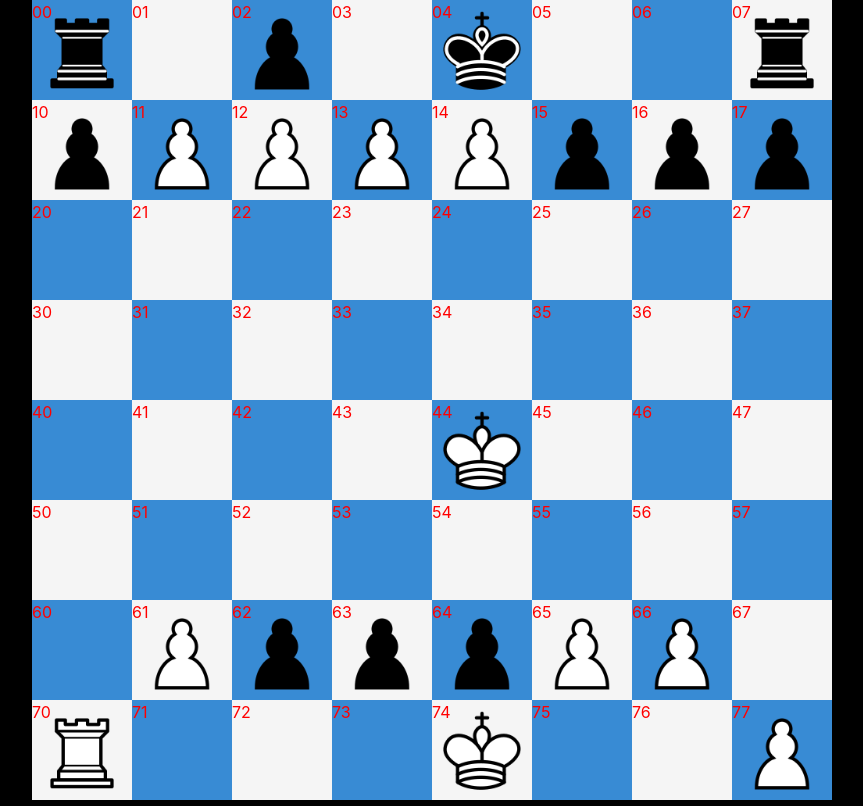
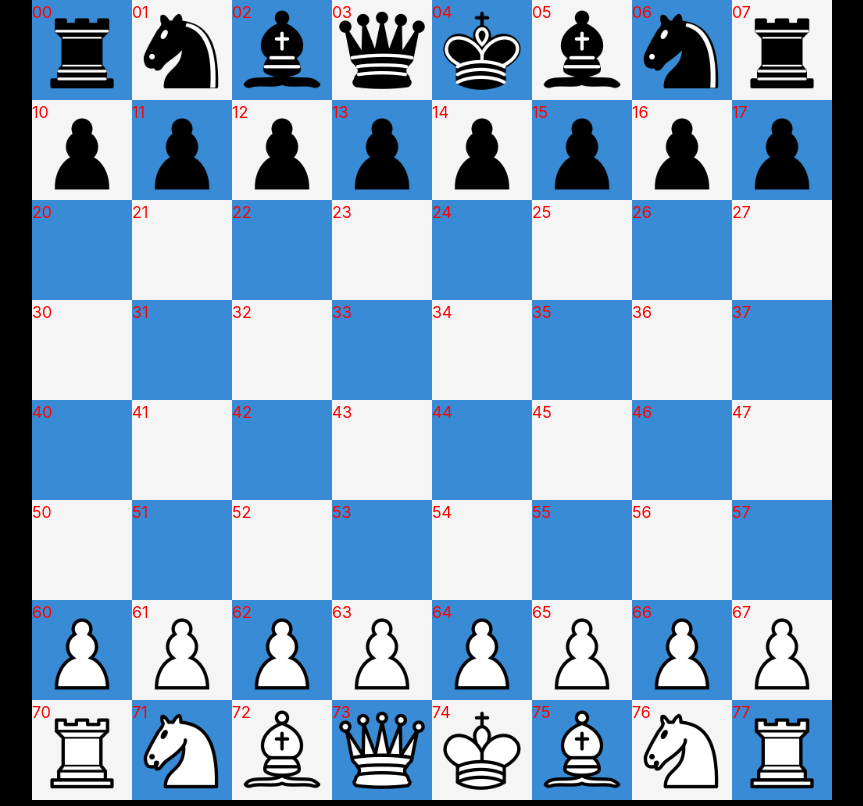
Before and after one commit to prconcepcion/React-Chess, a React (Vite) app: page / in a window 1280 px wide. Shown: the whole page, without its empty margins (88-951 px from the left). Built offline with nearby package versions, Linux system fonts and the light colour scheme.

Commit message:
added initialBoard in util

```diff
--- a/src/App.jsx
+++ b/src/App.jsx
@@ -6,18 +6,7 @@ import { useState } from 'react';
 import { useSelector } from 'react-redux';
 import { selectMoves } from './store/movelist/counterMoveList';
 import { GameOverScreen } from './components/GameOverScreen';
-
-export const initialBoard = [
-	[ 'blackRook', 'blackKnight', 'blackBishop', 'blackQueen',  'blackKing', 'blackBishop', 'blackKnight', 'blackRook' ],
-	[ 'blackPawn', 'blackPawn', 'blackPawn', 'blackPawn', 'blackPawn', 'blackPawn', 'blackPawn', 'blackPawn', ],
-	[ null, null, null, null, null, null, null, null, ],
-	[ null, null, null, null, null, null, null, null, ],
-	[ null, null, null, null, null, null, null, null, ],
-	[ null, null, null, null, null, null, null, null, ],
-	[ 'whitePawn', 'whitePawn', 'whitePawn', 'whitePawn', 'whitePawn', 'whitePawn', 'whitePawn', 'whitePawn', ],
-	[ 'whiteRook', 'whiteKnight', 'whiteBishop', 'whiteQueen',  'whiteKing', 'whiteBishop', 'whiteKnight', 'whiteRook' ],
-]
-
+import { initialBoard } from './helper/util';
 
 const test = [
 	[ 'blackRook', null, 'blackPawn', null,  'blackKing', null, null, 'blackRook' ],
@@ -32,7 +21,7 @@ const test = [
 
 
 function App() {
-	const [ board, setBoard ] = useState( test )
+	const [ board, setBoard ] = useState( initialBoard )
     const moveList = useSelector( selectMoves )
     const [ gameover, setGameover ] = useState( false )
 
--- a/src/components/GameOverScreen.jsx
+++ b/src/components/GameOverScreen.jsx
@@ -1,10 +1,10 @@
 import { useSelector } from 'react-redux';
 import { selectTurn } from '../store/turn/counterTurn'
-import { initialBoard } from '../App';
 import { useDispatch } from "react-redux";
 import { resetCastle } from '../store/castling/counterCastle';
 import { resetMoveList } from '../store/movelist/counterMoveList';
 import { resetTurn } from '../store/turn/counterTurn';
+import { initialBoard } from '../helper/util';
 
 
 export const GameOverScreen = ({ setBoard, setGameover }) => {
--- a/src/helper/util.js
+++ b/src/helper/util.js
@@ -270,3 +270,14 @@ export const checkValidAttack = ( attackedPiece, side ) => {
 	}
 
 }
+
+export const initialBoard = [
+	[ 'blackRook', 'blackKnight', 'blackBishop', 'blackQueen',  'blackKing', 'blackBishop', 'blackKnight', 'blackRook' ],
+	[ 'blackPawn', 'blackPawn', 'blackPawn', 'blackPawn', 'blackPawn', 'blackPawn', 'blackPawn', 'blackPawn', ],
+	[ null, null, null, null, null, null, null, null, ],
+	[ null, null, null, null, null, null, null, null, ],
+	[ null, null, null, null, null, null, null, null, ],
+	[ null, null, null, null, null, null, null, null, ],
+	[ 'whitePawn', 'whitePawn', 'whitePawn', 'whitePawn', 'whitePawn', 'whitePawn', 'whitePawn', 'whitePawn', ],
+	[ 'whiteRook', 'whiteKnight', 'whiteBishop', 'whiteQueen',  'whiteKing', 'whiteBishop', 'whiteKnight', 'whiteRook' ],
+]
```
